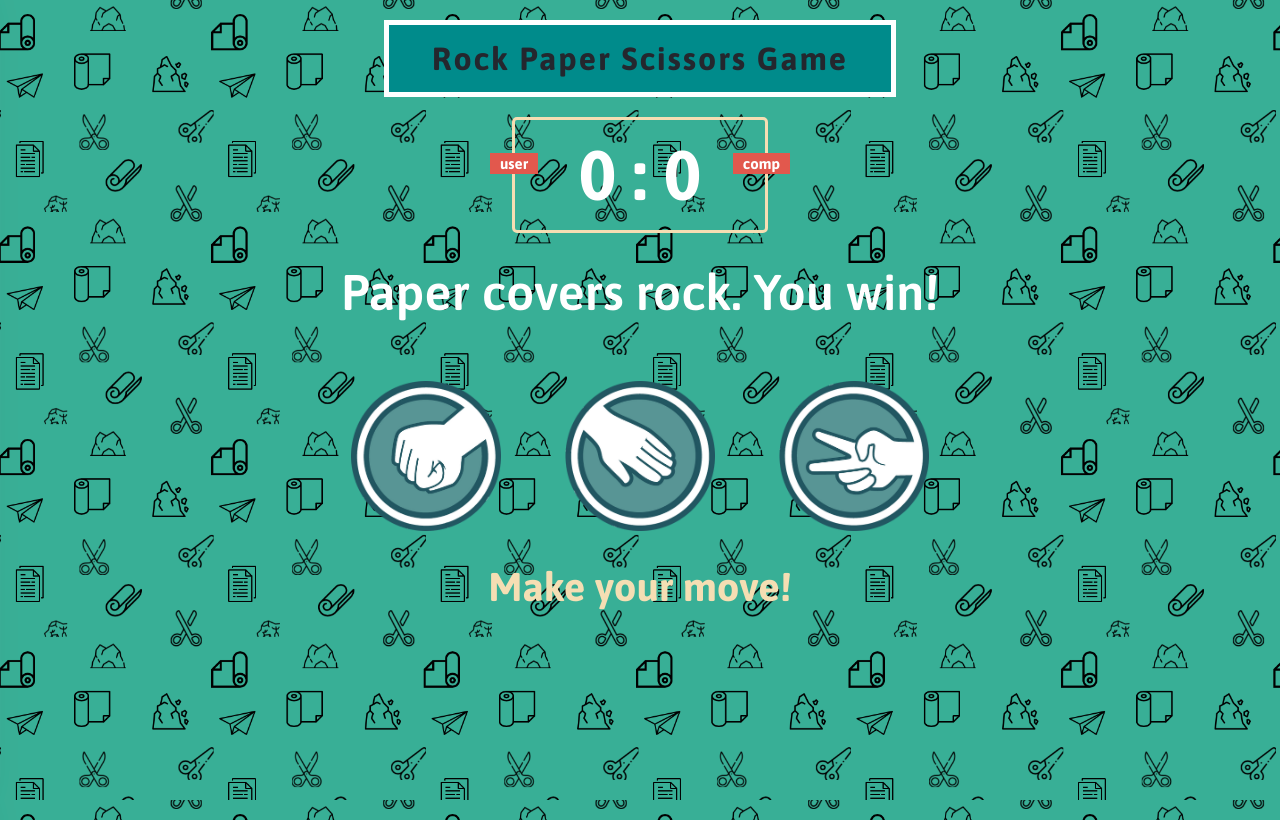
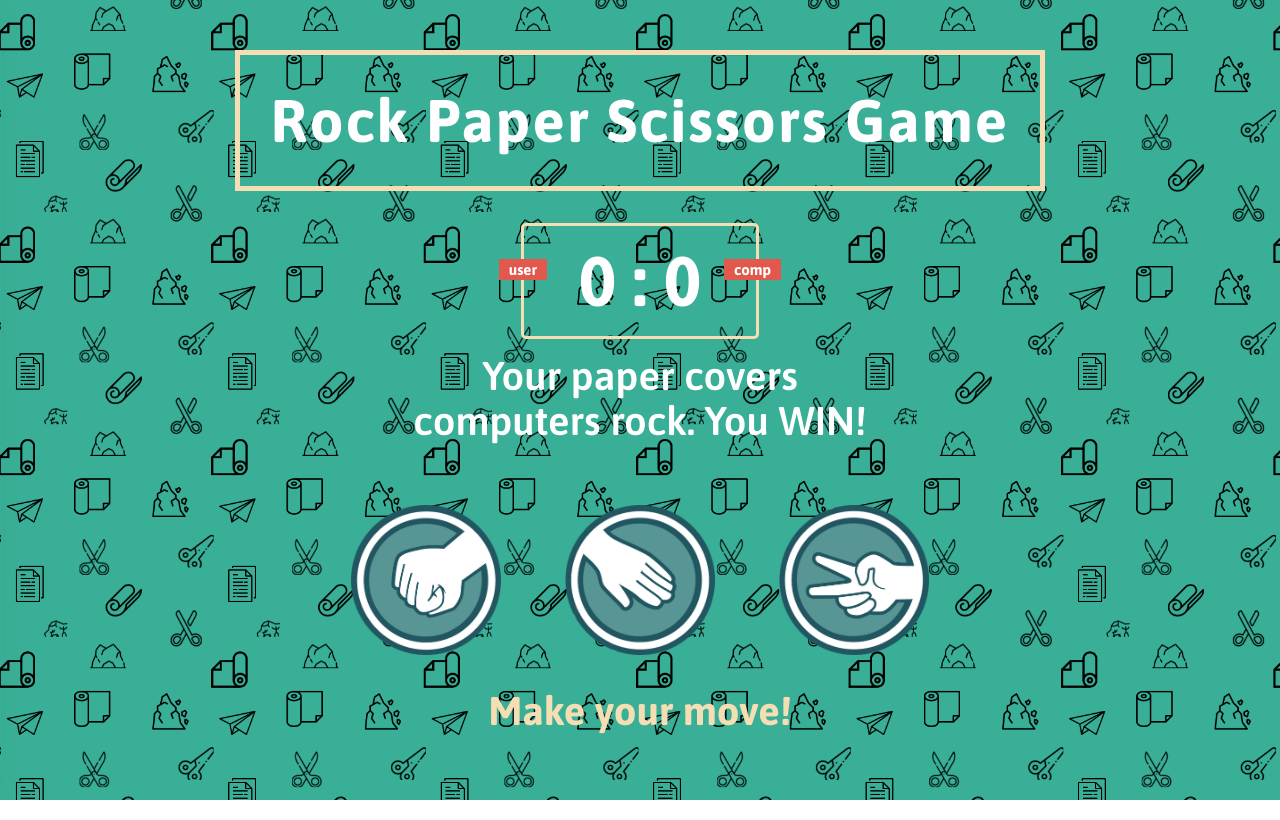
Before and after one commit to Popescu-Iulian/Rock-Paper-Scissors-app, a plain HTML site: page index.html in a window 1280 px wide. Drawn offline with Linux system fonts and the light colour scheme.

Commit message:
better css (for now)

```diff
--- a/index.html
+++ b/index.html
@@ -24,7 +24,9 @@
 			</section>
 
 			<div class="result">
-				<p>Paper covers rock. You win!</p>
+				<p>
+					Your paper covers computers rock. <span class="result">You WIN!</span>
+				</p>
 			</div>
 
 			<div class="choises">
--- a/style.css
+++ b/style.css
@@ -6,6 +6,7 @@
 
 body {
 	height: 100vh;
+	display: flex;
 	text-align: center;
 	background: url('images/background2.png') no-repeat center center fixed;
 	background-size: cover;
@@ -13,27 +14,31 @@ body {
 	color: #24272e;
 }
 
+#wrapper {
+	margin: 0 auto;
+}
+
 header {
-	width: 40%;
-	border: 5px solid white;
-	margin: 20px auto;
-	background-color: darkcyan;
+	border: 5px solid wheat;
+	margin: 50px auto;
+	padding: 1rem;
+	color: white;
 }
 
 header h1 {
 	padding: 15px;
 	letter-spacing: 2px;
+	font-size: 60px;
 }
 
 .score-board {
-	margin: 20px auto;
+	display: inline;
 	border: 3px solid wheat;
 	border-radius: 5px;
-	width: 20%;
 	color: white;
 	font-size: 70px;
 	font-weight: 700;
-	padding: 15px 25px;
+	padding: 15px 55px;
 	position: relative;
 }
 
@@ -54,11 +59,16 @@ header h1 {
 	top: 30%;
 	right: -25px;
 }
+
+.result {
+	margin: 2rem auto;
+	width: 60%;
+}
+
 .result p {
-	font-size: 50px;
+	font-size: 40px;
 	font-weight: 600;
 	color: white;
-	margin: 30px;
 }
 
 .choise {
@@ -73,7 +83,6 @@ img {
 img:hover {
 	border: 5px solid darkgreen;
 	border-radius: 50%;
-	margin: 30px;
 	transition: ease-in-out;
 }
 
@@ -81,4 +90,5 @@ img:hover {
 	color: wheat;
 	font-weight: 700;
 	font-size: 40px;
+	margin-bottom: 20px;
 }
```
